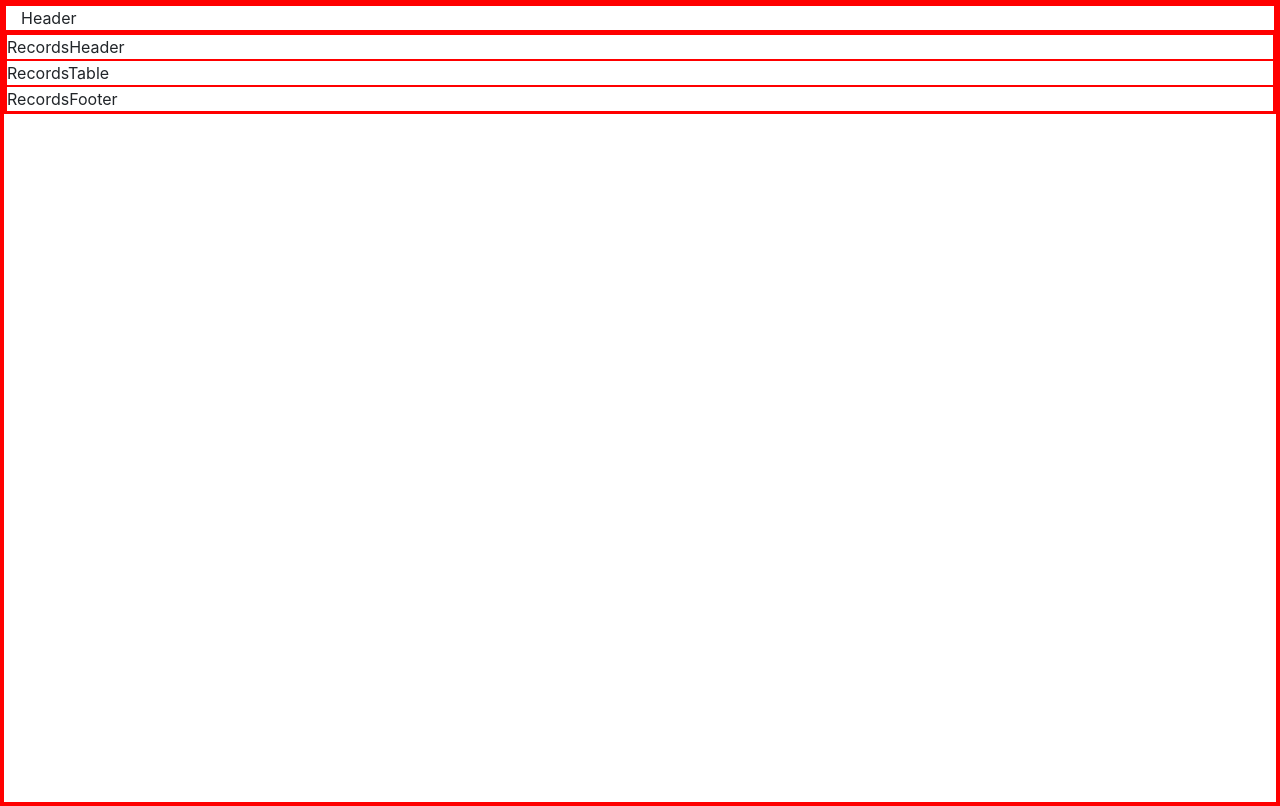
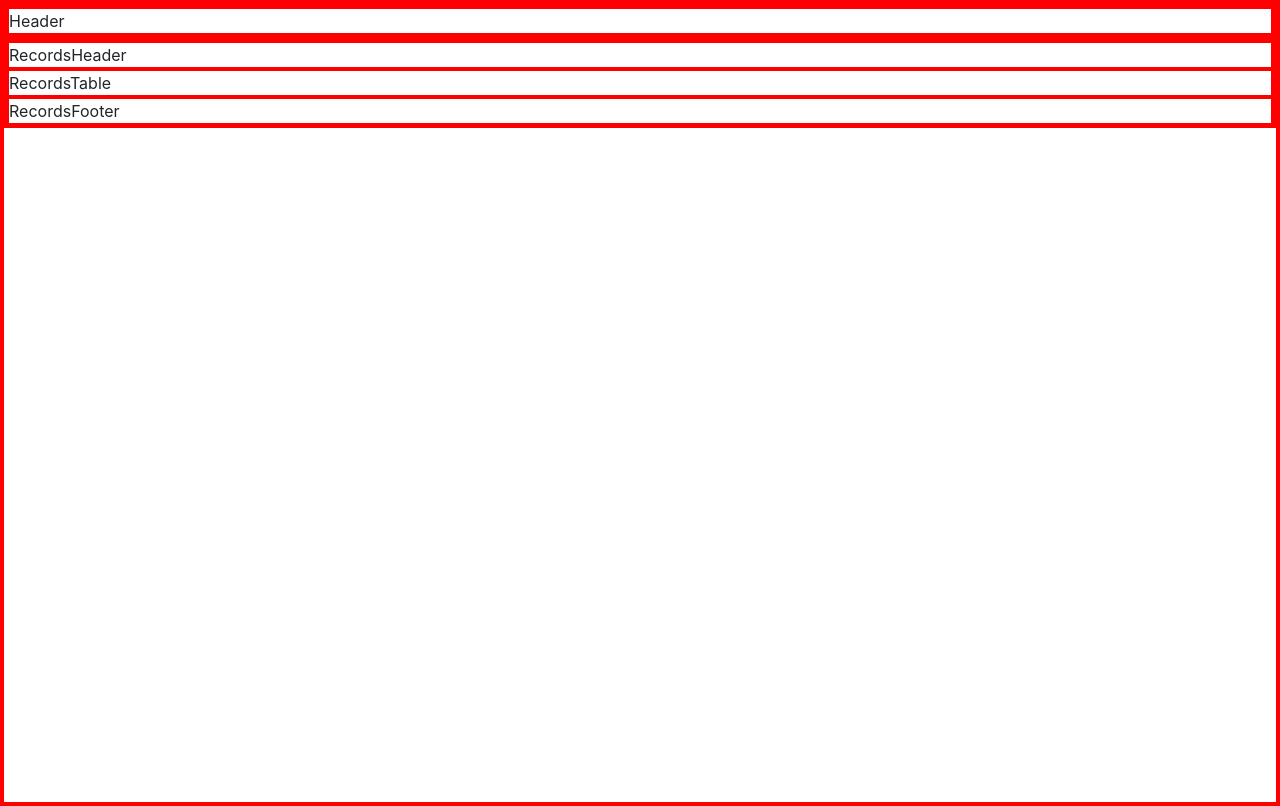
Before and after one commit to stevenriggs/react-bootstrap-layout, a React (Create React App) app: page / in a window 1280 px wide. Built offline with nearby package versions, Linux system fonts and the light colour scheme.

Commit message:
add col and fix spacing

```diff
--- a/src/App.js
+++ b/src/App.js
@@ -1,7 +1,7 @@
 import React from 'react';
 import logo from './logo.svg';
 import './App.css';
-import {Container, Row} from 'react-bootstrap';
+import {Container, Row, Col} from 'react-bootstrap';
 import Header from './components/global/Header';
 import Records from './components/records/Records';
 
@@ -9,10 +9,14 @@ function App() {
   return (
     <Container fluid className='vh-100'>
       <Row>
-        <Header />
+        <Col className='m-0 p-0'>
+          <Header />
+        </Col>
       </Row>
       <Row>
-        <Records />
+        <Col className='m-0 p-0'>
+          <Records />
+        </Col>
       </Row>
     </Container>
   );
--- a/src/components/global/Header.js
+++ b/src/components/global/Header.js
@@ -1,10 +1,14 @@
 import React from 'react';
-import {Container} from 'react-bootstrap';
+import {Container, Row, Col} from 'react-bootstrap';
 
 function Header() {
     return (
         <Container fluid>
-            Header
+            <Row>
+                <Col className='m-0 p-0'>
+                    Header
+                </Col>
+            </Row>
         </Container>
     );
 }
--- a/src/components/records/Records.js
+++ b/src/components/records/Records.js
@@ -5,13 +5,19 @@ function Records() {
   return (
     <Container fluid>
         <Row>
-            RecordsHeader
+            <Col className='m-0 p-0'>
+                RecordsHeader
+            </Col>
         </Row>
         <Row>
-            RecordsTable
+            <Col className='m-0 p-0'>
+                RecordsTable
+            </Col>
         </Row>
         <Row>
-            RecordsFooter
+            <Col className='m-0 p-0'>
+                RecordsFooter
+            </Col>
         </Row>
     </Container>
   );
```
